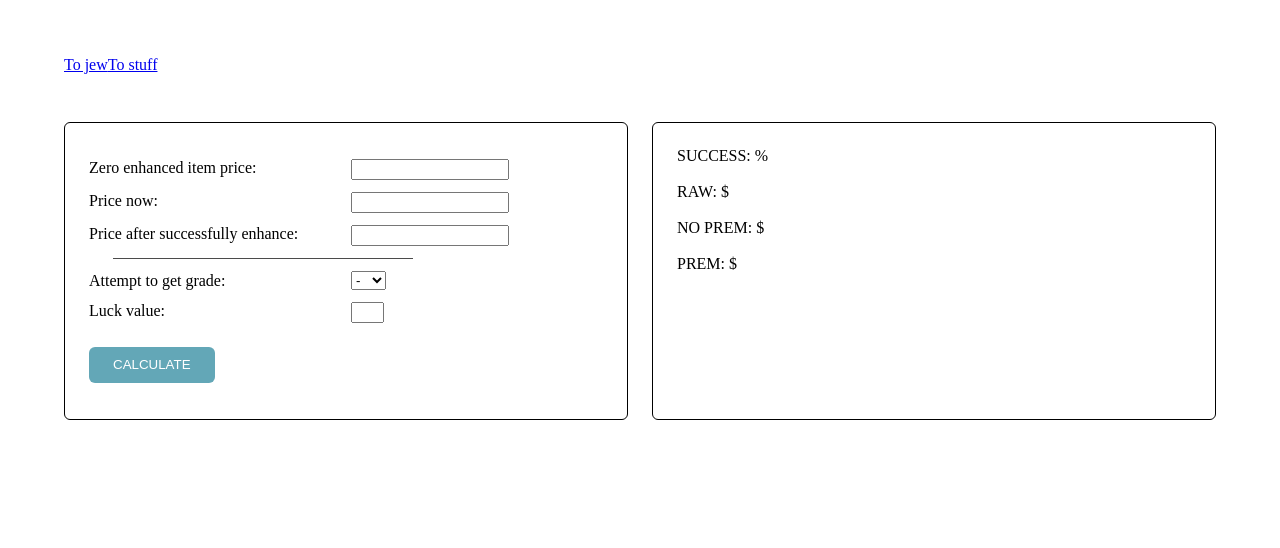
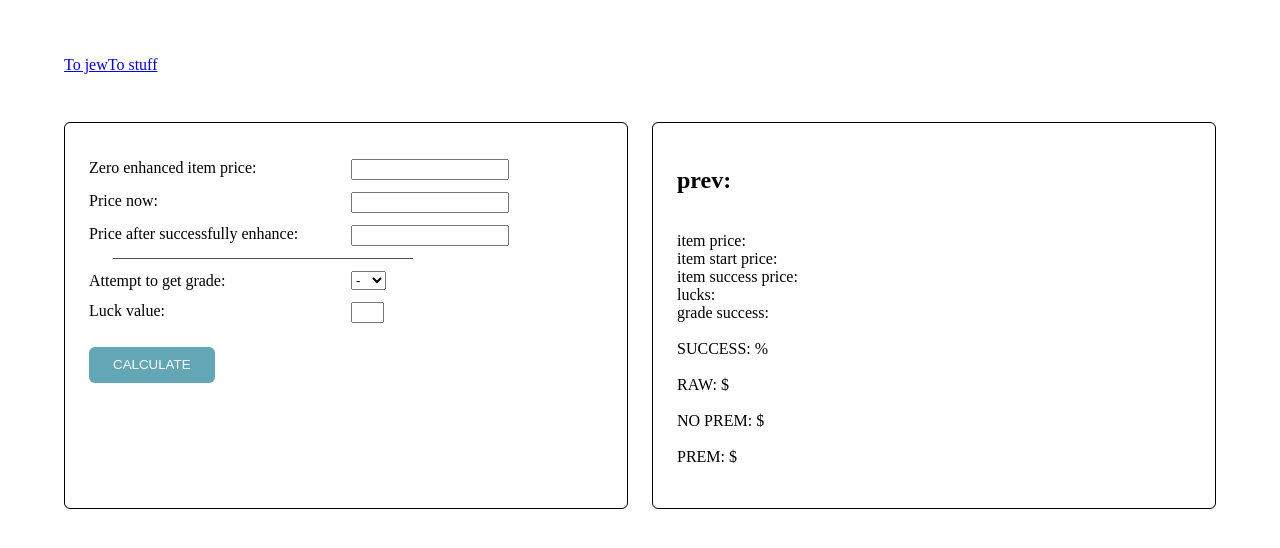
Before and after one commit to redjohnfrv/bdo_enchance_helper, a React (Create React App) app: page / in a window 1280 px wide. Shown: the top 548 px of the page. Built offline with nearby package versions, Linux system fonts and the light colour scheme.

Commit message:
feat: jewInputValues data added

```diff
--- a/src/App.tsx
+++ b/src/App.tsx
@@ -1,6 +1,6 @@
 import React from 'react'
 import {BrowserRouter} from 'react-router-dom'
-import {Navigator} from './main'
+import {Navigator} from './pages'
 
 function App() {
   return (
--- /dev/null
+++ b/src/dto/inputValuesObj.ts
@@ -0,0 +1,10 @@
+import {InputValueType} from './types'
+import {EMPTY_STRING} from '../constants'
+
+export const jewInputValues: InputValueType = {
+  commonItemPrice: EMPTY_STRING,
+  enhanceGrade: EMPTY_STRING,
+  enhancedItemPrice: EMPTY_STRING,
+  startItemPrice: EMPTY_STRING,
+  lucks: EMPTY_STRING
+}
--- a/src/main/Jewelry/Jewelry.tsx
+++ b/src/pages/Jewelry/Jewelry.tsx
@@ -1,7 +1,8 @@
-import React from 'react'
+import React, {useState} from 'react'
 import styled from 'styled-components'
 import {InputValueType} from '../../dto/types'
 import {DASH_STRING} from '../../constants'
+import {jewInputValues} from '../../dto/inputValuesObj'
 import {Container, Divider, Block} from '../../ui'
 import {Field, Form} from 'react-final-form'
 import {Input} from '../../components/Input'
@@ -15,21 +16,22 @@ import {selectJewState} from '../../redux/jewerly/selector'
 export const Jewelry = () => {
 
   const state = useSelector(selectJewState)
-  console.log('state: ', state)
   const dispatch = useDispatch()
+  const [inputValues, setInputValues] = useState<InputValueType>(jewInputValues)
 
   const onSubmit = async (value: InputValueType) => {
     const {chance, rawProfit, noPremProfit, premProfit} = calculateAcc(value)
     await dispatch(removeJewState())
-    dispatch
-    (getJewState
-      ({
-        chance,
-        rawProfit,
-        noPremProfit,
-        premProfit
-      })
+    dispatch(getJewState(
+      {
+          chance,
+          rawProfit,
+          noPremProfit,
+          premProfit
+        }
+      )
     )
+    setInputValues({...value})
   }
 
   return (
@@ -90,6 +92,14 @@ export const Jewelry = () => {
           />
         </Block>
         <Block>
+          <div>
+            <h2>prev:</h2><br />
+            <span>item price: {inputValues.commonItemPrice}</span><br />
+            <span>item start price: {inputValues.startItemPrice}</span><br />
+            <span>item success price: {inputValues.enhancedItemPrice}</span><br />
+            <span>lucks: {inputValues.lucks}</span><br />
+            <span>grade success: {inputValues.enhanceGrade}</span>
+          </div><br />
           <div>SUCCESS: {state.chance} %</div><br />
           <div>RAW: {state.rawProfit} $</div><br />
           <div>NO PREM: {state.noPremProfit} $</div><br />
--- a/src/main/Navigator.tsx
+++ b/src/pages/Navigator.tsx
@@ -1,9 +1,9 @@
 import React from 'react'
 import {Route, Routes } from 'react-router-dom'
+import {TO_JEW, TO_ROOT, TO_STUFF} from '../constants'
 import {Menu} from './Menu'
 import {Jewelry} from './Jewelry'
 import {Stuff} from './Stuff'
-import {TO_JEW, TO_ROOT, TO_STUFF} from '../constants'
 import {Container} from '../ui'
 
 export const Navigator = () => {
--- a/src/redux/store.ts
+++ b/src/redux/store.ts
@@ -4,7 +4,7 @@ import storage from 'redux-persist/lib/storage'
 import {rootReducer} from './rootReducer'
 
 const persistConfig = {
-  key: 'root',
+  key: 'bdo_enhance',
   storage,
 }
 const reducerPersist = persistReducer(persistConfig, rootReducer)
```
Also changed, not shown: src/pages/Jewelry/index.ts (renamed from src/main/Jewelry/index.ts), src/pages/Menu/Menu.tsx (renamed from src/main/Menu/Menu.tsx), src/pages/Menu/index.ts (renamed from src/main/Menu/index.ts), src/pages/Stuff/Stuff.tsx (renamed from src/main/Stuff/Stuff.tsx), src/pages/Stuff/index.ts (renamed from src/main/Stuff/index.ts), src/pages/index.ts (renamed from src/main/index.ts).
